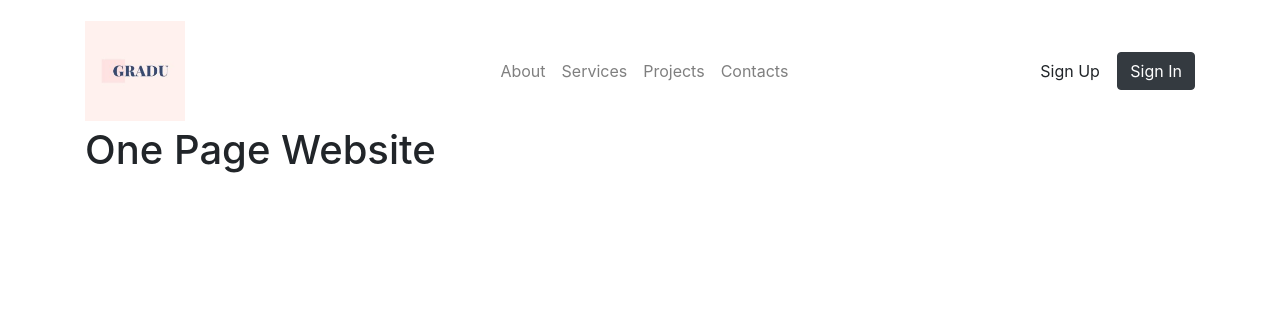
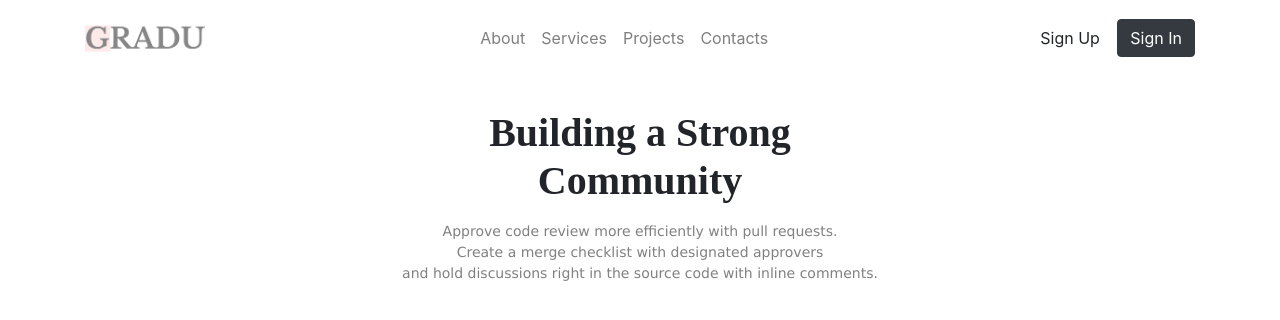
Before and after one commit to yusufkarbackk/one-page-website, a plain HTML site: page index.html in a window 1280 px wide. Drawn offline with Linux system fonts and the light colour scheme.

Commit message:
mengubah brand logo, membuat hero text dan subtext

```diff
--- a/frontend/styles/main.scss
+++ b/frontend/styles/main.scss
@@ -4,6 +4,18 @@ body{
 
 .navbar-brand{
     img{
-        height: 100px !important;
+        max-width: 120px !important;
     }
 }
+
+.hero-text{
+    font-family:libre baskerville;
+    font-weight: bold;
+    font-size: 40px;
+}
+
+.hero-subtext{
+    font-family: Verdana, Geneva, Tahoma, sans-serif;
+    color: gray;
+    font-size: 14px;
+}
--- a/index.html
+++ b/index.html
@@ -15,14 +15,15 @@
       <div class="d-flex justify-content-between align-items-center">
         <div class="brand">
           <a class="navbar-brand" href="">
-            <img src="frontend/images/gradu-logo.png" alt="">
+            <img src="frontend/images/gradu-logo-2@2x.png" alt="">
           </a>
+
+        </div>
+
+        <nav class="navbar-expand-xl navbar-light bg-white">
           <button class="navbar-toggler" type="button" data-toggle="collapse" data-target="#navbarSupportedContent" aria-controls="navbarSupportedContent" aria-expanded="false" aria-label="Toggle navigation">
             <span class="navbar-toggler-icon"></span>
           </button>
-        </div>
-
-        <nav class="navbar-expand-xl navbar-light bg-white" id="navigation-items">
           <div class="collapse navbar-collapse  nav-menu" id="navbarSupportedContent">
             <ul class="navbar-nav d-flex justify-content-around">
               <li class="nav-item ">
@@ -37,7 +38,6 @@
               <li class="nav-item">
                 <a class="nav-link" href="#">Contacts</a>
               </li>
-
             </ul>
           </div>
       </nav>
@@ -53,7 +53,13 @@
 
     </div>
 
-    <h1>One Page Website</h1>
+    <h1 class="mt-5 text-center hero-text">Building a Strong <br> Community</h1>
+    <p class="text-center mt-3 hero-subtext">
+      Approve code review more efficiently with pull requests.
+      <br> Create a merge checklist
+      with designated approvers <br> and hold discussions
+      right in the source code with inline comments.
+    </p>
 
     <script src="frontend/libraries/bootstrap/js/bootstrap.js"></script>
   </body>
```
Also changed, not shown: frontend/images/gradu-logo-2.png (added), frontend/images/gradu-logo-2@2x.png (added), frontend/styles/main.css, 1 other file.
